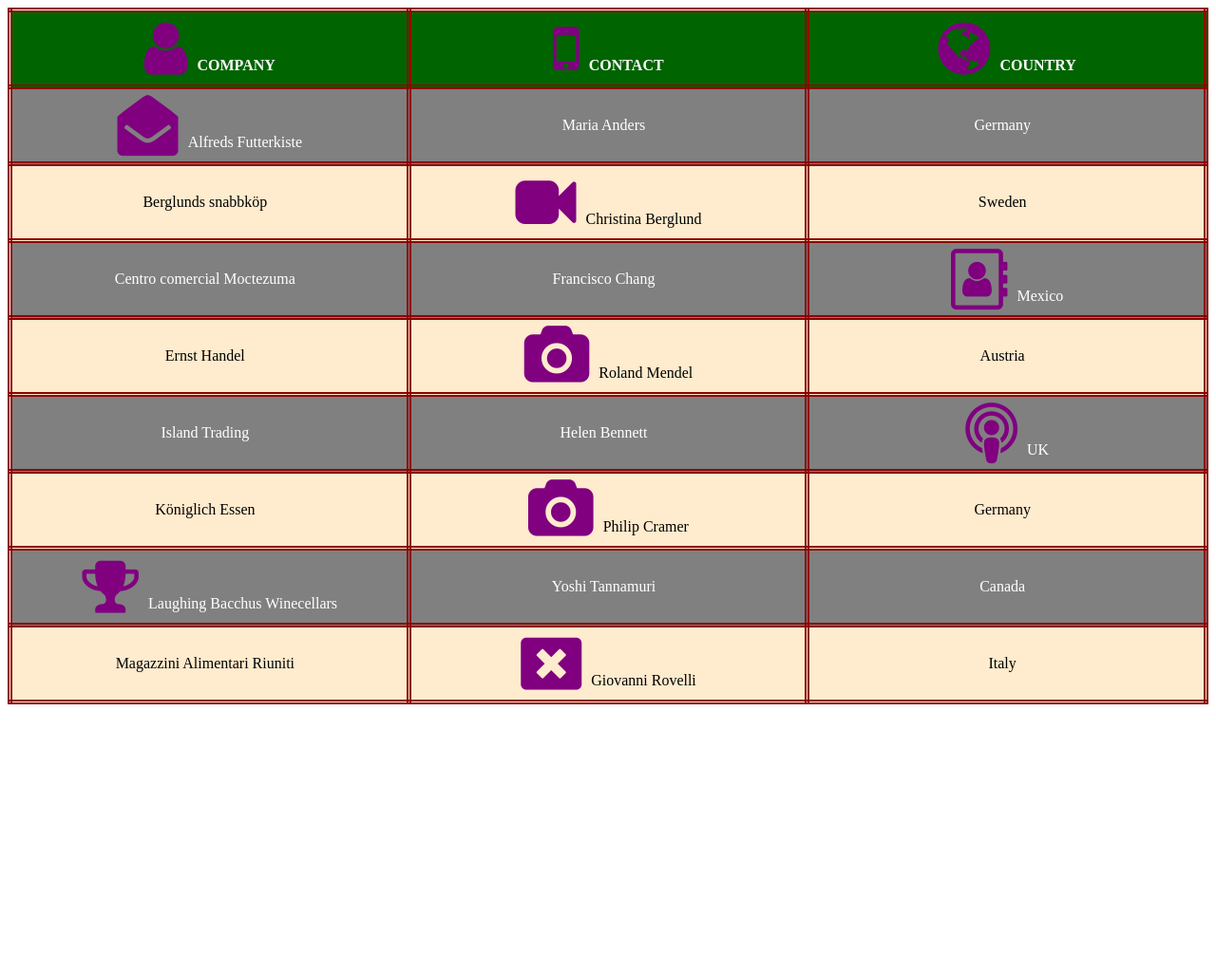
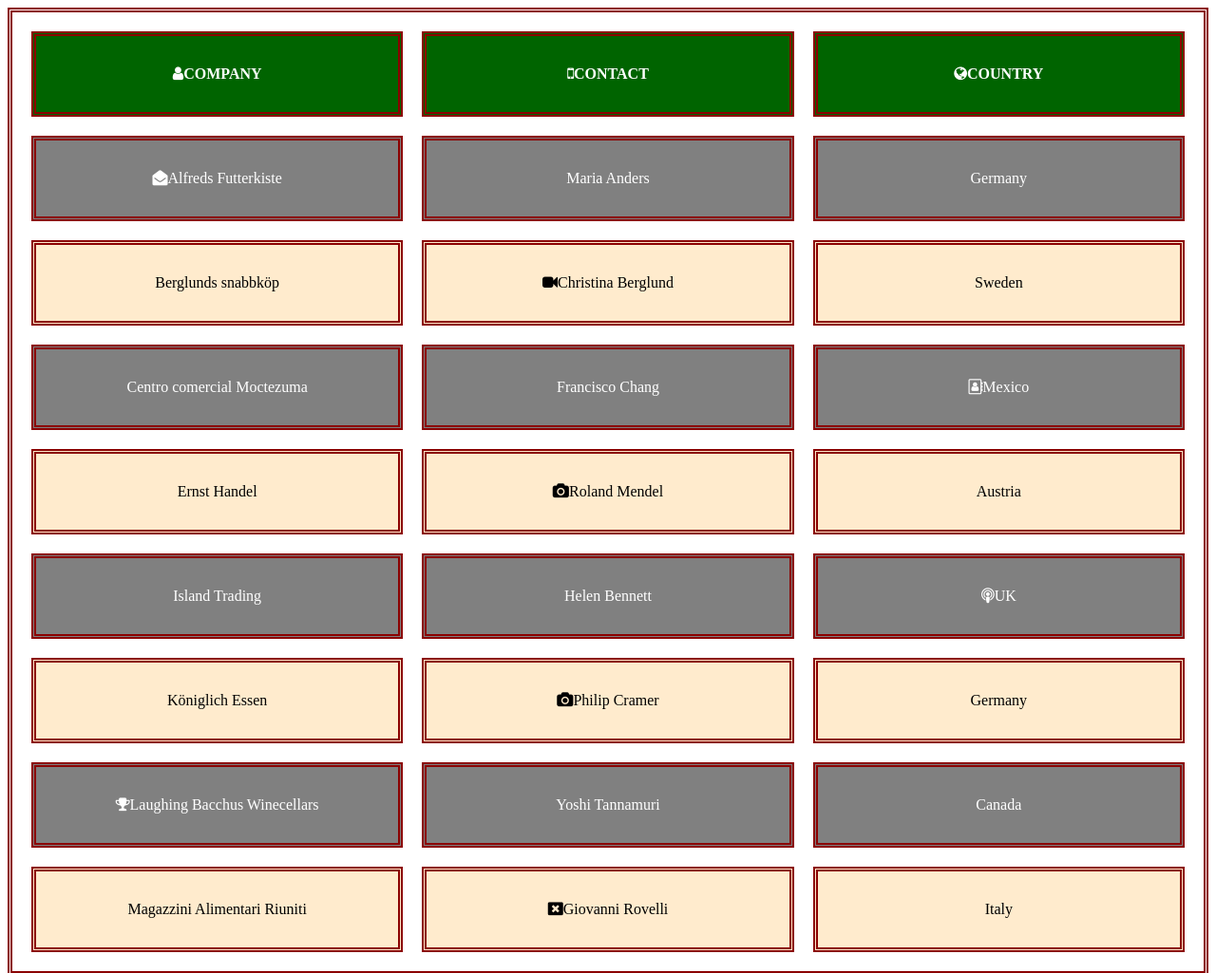
Before and after one commit to kavithajanakiraman/tables-icons, a plain HTML site: page index.html in a window 1280 px wide. Shown: the top 1025 px of the page at 95% size. Before the commit the page ends 800 px from the top, so only its background shows below. Drawn offline with Linux system fonts and the light colour scheme.

Commit message:
Update style.css

```diff
--- a/css/style.css
+++ b/css/style.css
@@ -1,16 +1,17 @@
 table,th,td{
 	border: 5px double darkred;
-	border-collapse: collapse;
+	/*border-collapse: collapse;*/
 	text-align: center;
 }
 table{
 	width: 100%;
 	height: 50%;
+      border-spacing: 20px;
 }
 th,td{
 	height: 50px;
 	width: 100px;
-	padding-right: 10px;
+	padding: 15px;
 	vertical-align: middle;
 }
 th{
@@ -25,6 +26,14 @@ tr:nth-child(even){
 tr:nth-child(odd){
 	background-color: blanchedalmond;
 	color: black;
+}
+tr:nth-child(odd) td:hover{
+      background-color: orangered;
+      color: cadetblue;
+}
+tr:nth-child(even) td:hover{
+      background-color: aliceblue;
+      color: green;
 }
 .tr1 th:hover{
       background-color: coral;
@@ -76,8 +85,9 @@ tr:nth-child(odd){
       color: darkred;
       border-radius: 50%;
 }
-i.fa{
+/*i.fa{
     color: purple;
-    font-size: 64px;
+    font-size: 50px;
     padding: 5px 10px;
 }
+*/
```
